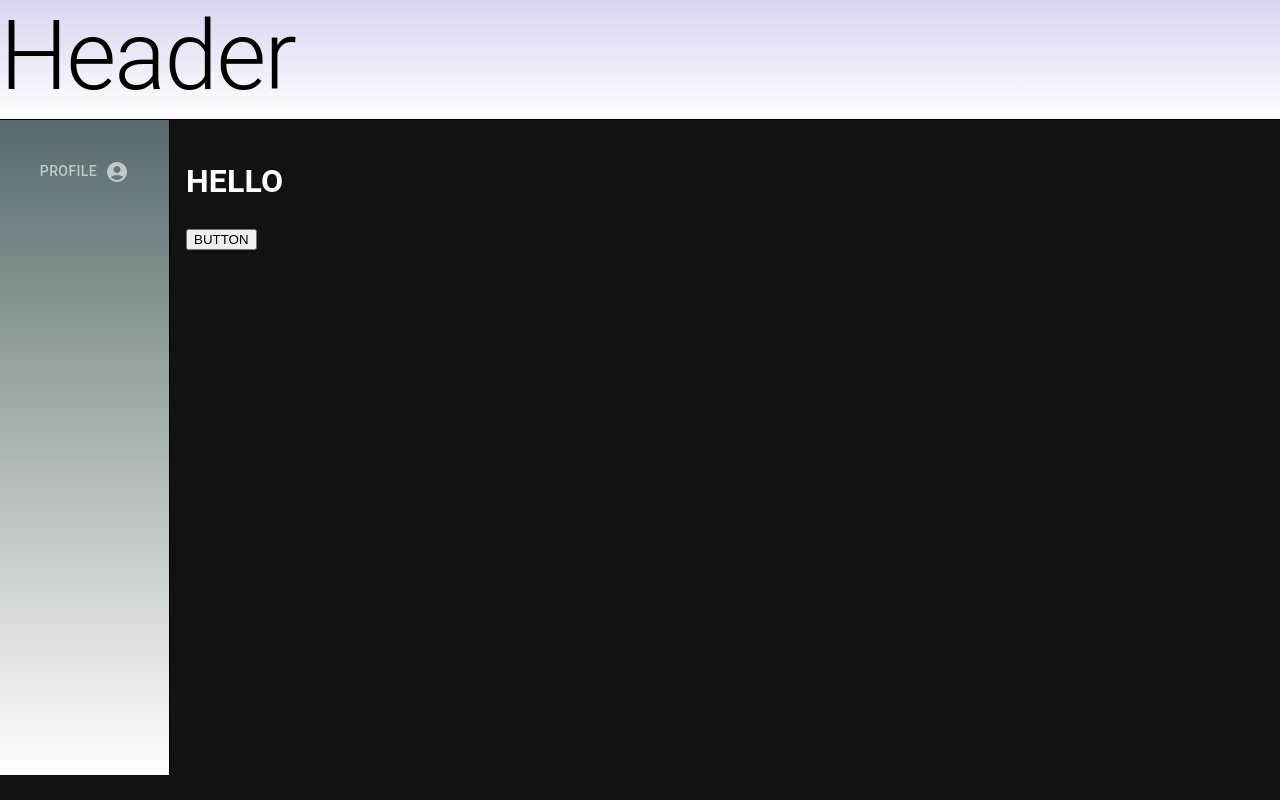
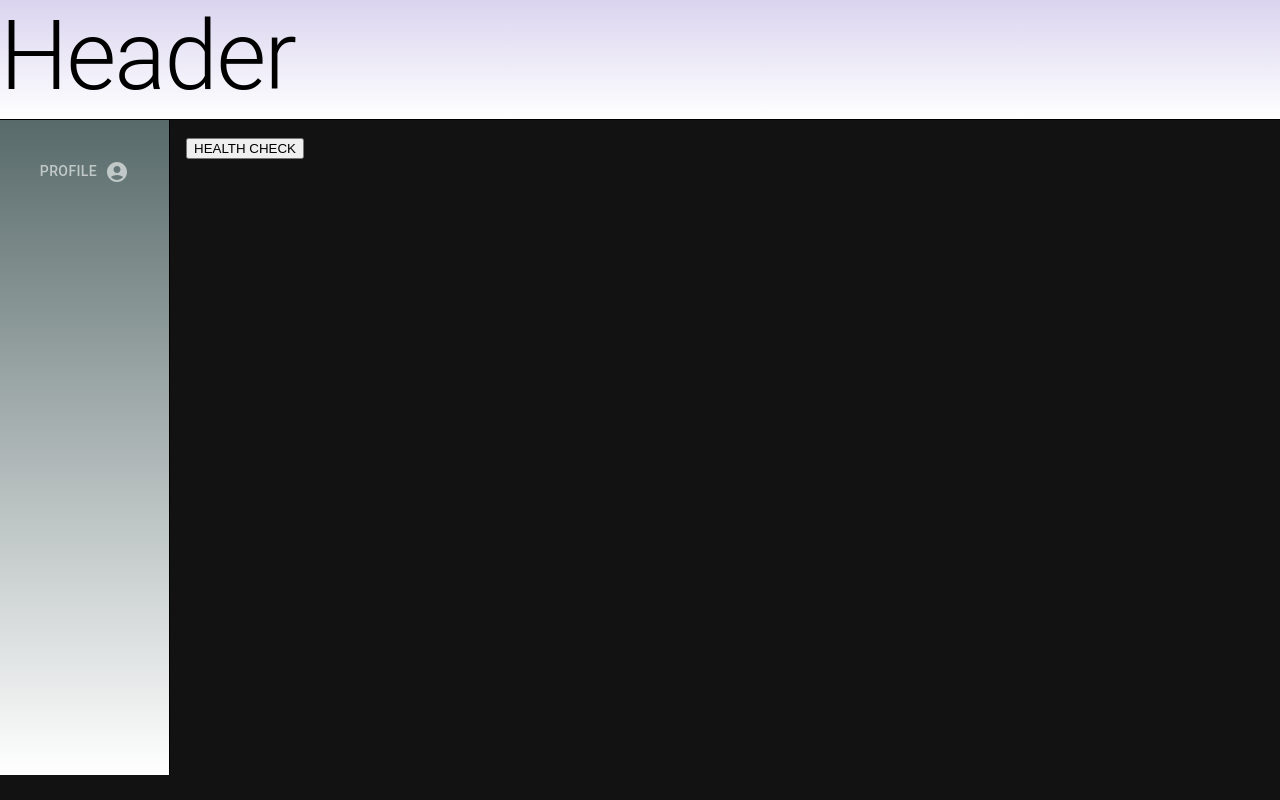
Before and after one commit to Jpowderly814/New, a React (Create React App) app in the folder client/: page / in a window 1280 px wide. Built offline with nearby package versions, Linux system fonts and the light colour scheme.

Commit message:
Add test for home page - julie

```diff
--- a/client/src/App.jsx
+++ b/client/src/App.jsx
@@ -12,7 +12,6 @@ function App() {
     <>
     <Header/>
     <Nav/>
-    {/* <HealthCheck/> */}
 
     <Box component="main">
       <Box className="mainContext">
--- a/client/src/Components/HealthCheck.jsx
+++ b/client/src/Components/HealthCheck.jsx
@@ -1,13 +1,5 @@
 import React, { useEffect, useState } from 'react';
 import axios from 'axios';
-// import {
-//   Paper,
-//   Typography,
-//   LinearProgress,
-//   ToggleButton,
-//   ToggleButtonGroup,
-// } from '@mui/material';
-// import { appSettings } from '../../appSettings';
 
 const HealthCheck = () => {
     const fetchData = async () => {
@@ -25,8 +17,7 @@ const HealthCheck = () => {
 
   return (
     <div>
-        <h1>HELLO</h1>
-        <button onClick={fetchData} >BUTTON</button>
+        <button onClick={fetchData} >HEALTH CHECK</button>
     </div>
   );
 };
```
Also changed, not shown: client/src/Components/Home.jsx (+12 -0 lines), 1 other file (tests, documents, lock files or other folders).
